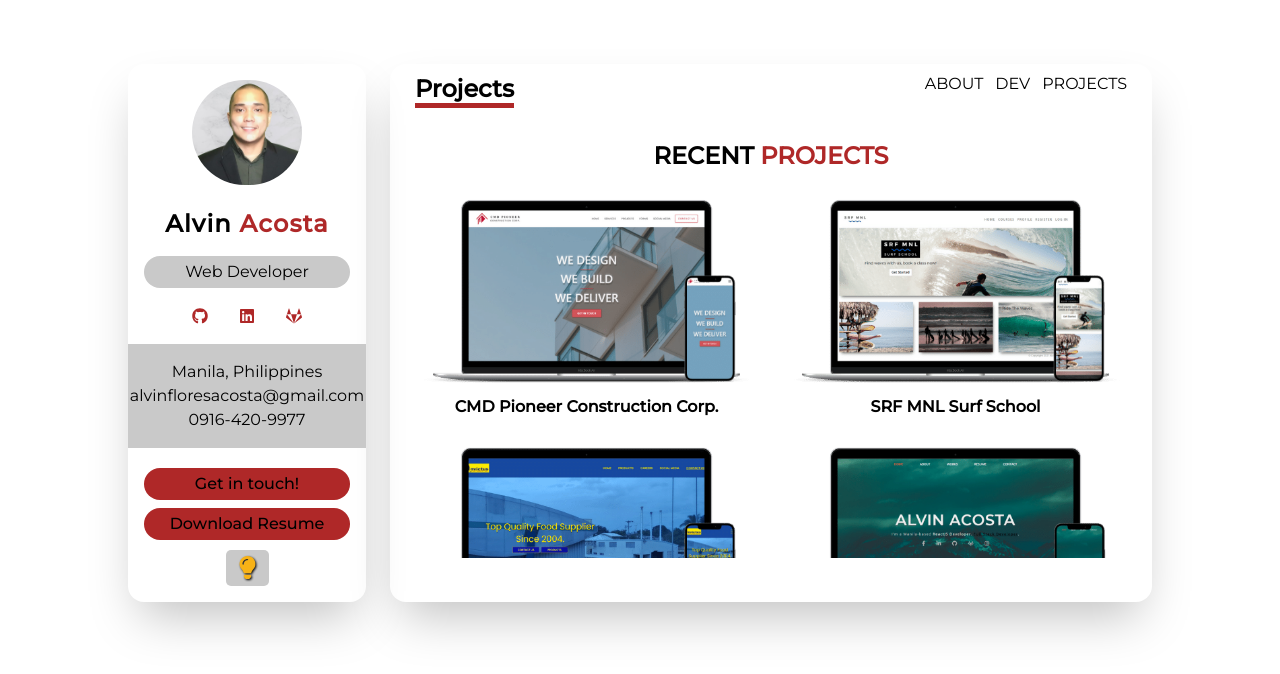
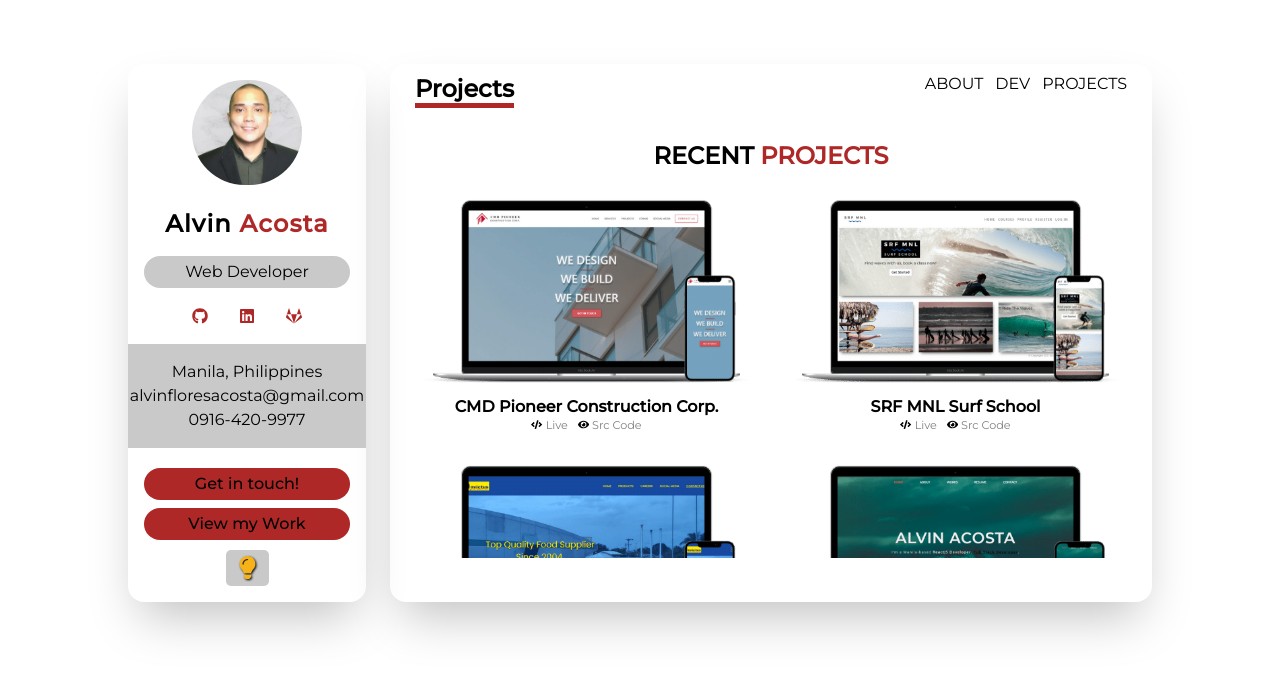
Before and after one commit to Exx-hub/nextjs-portfolio, a Next.js app: page /projects in a window 1280 px wide. Shown: the top 674 px of the page. Built offline with nearby package versions, Linux system fonts and the light colour scheme.

Commit message:
Add view code and view live version of projects

```diff
--- a/components/ProjectCard.js
+++ b/components/ProjectCard.js
@@ -2,7 +2,9 @@
 
 import styles from "../styles/ProjectCard.module.css";
 
-const ProjectCard = ({ image, title }) => {
+import { FaEye, FaCode } from "react-icons/fa";
+
+const ProjectCard = ({ image, title, srcCode, live }) => {
 	return (
 		<div className={styles.projectCard}>
 			<Image
@@ -13,8 +15,16 @@
 				width="300"
 			/>
 			<h4>{title}</h4>
-			{/* view  || 	src code */}
-			{/* modal???  */}
+			<div className={styles.projectButtons}>
+				<a href={live} target="_blank">
+					<FaCode />
+					<span className={styles.projectButtonsSpan}>Live</span>
+				</a>
+				<a href={srcCode} target="_blank">
+					<FaEye />
+					<span className={styles.projectButtonsSpan}>Src Code</span>
+				</a>
+			</div>
 		</div>
 	);
 };
--- a/components/Sidebar.js
+++ b/components/Sidebar.js
@@ -44,7 +44,7 @@
 				</div>
 				<div className="sidebar-buttons">
 					<p className={styles.contact}>Get in touch!</p>
-					<p className={styles.resume}>Download Resume</p>
+					<p className={styles.resume}>View my Work</p>
 					<ThemeChanger />
 				</div>
 			</div>
--- a/data.js
+++ b/data.js
@@ -47,50 +47,74 @@
 	{
 		image: "/projectImages/cmd.png",
 		title: "CMD Pioneer Construction Corp.",
+		live: "https://cmdpioneerccph.netlify.app/",
+		srcCode: "https://github.com/Exx-hub/cmdpioneerph",
 	},
 	{
 		image: "/projectImages/srf.png",
 		title: "SRF MNL Surf School",
+		live: "https://srf-mnl-react.herokuapp.com/",
+		srcCode: "https://github.com/Exx-hub/srf-mnl-react-version",
 	},
 	{
 		image: "/projectImages/invictus.png",
 		title: "Invictus Food Products Corp.",
+		live: "https://invictus-fpc.netlify.app/",
+		srcCode: "https://github.com/Exx-hub/invictusfoodcorp",
 	},
 	{
 		image: "/projectImages/personal.png",
 		title: "Portfolio Website 1.0",
+		live: "https://exx-hub.gitlab.io/capstone-project-1/",
+		srcCode: "https://gitlab.com/Exx-hub/capstone-project-1",
 	},
 	{
 		image: "/projectImages/weather.png",
 		title: "React Weather App",
+		live: "https://weathertwopointo.netlify.app/",
+		srcCode: "https://github.com/Exx-hub/weather2pointOW",
 	},
 	{
-		image: "/projectImages/reduxcart.png",
+		image: "/projectImages/reuxcart.png",
 		title: "Asset Mgt System",
+		live: "https://csp3-client-tan.vercel.app/",
+		srcCode: "https://gitlab.com/Exx-hub/csp3-client",
 	},
 	{
 		image: "/projectImages/reduxcart.png",
 		title: "Redux-Cart E-Commerce",
+		live: "https://reduxecommerce.netlify.app/",
+		srcCode: "https://github.com/Exx-hub/redux-shopping-cart",
 	},
 	{
 		image: "/projectImages/meme.png",
 		title: "React Meme Generator",
+		live: "https://memegeneratorrr.netlify.app/",
+		srcCode: "https://github.com/Exx-hub/memegenerator",
 	},
 	{
 		image: "/projectImages/firebase-gram.png",
 		title: "Firebase-Gram",
+		live: "https://firegrammm.netlify.app/",
+		srcCode: "https://github.com/Exx-hub/firegram",
 	},
 	{
 		image: "/projectImages/news.png",
 		title: "News App NextJs",
+		live: "https://newsapp-nextjs.vercel.app/",
+		srcCode: "https://github.com/Exx-hub/newsapp-nextjs",
 	},
 	{
 		image: "/projectImages/jagi.png",
 		title: "Daily Quote Generator",
+		live: "https://binnieandalline.netlify.app/",
+		srcCode: "https://github.com/Exx-hub/hundred-days-jagiya",
 	},
 	{
 		image: "/projectImages/drum.png",
 		title: "React Drum Machine",
+		live: "https://thea-unicorn-drum-machine.netlify.app/",
+		srcCode: "https://github.com/Exx-hub/react-drum-machine",
 	},
 ];
 
--- a/pages/projects.js
+++ b/pages/projects.js
@@ -12,7 +12,12 @@
 			<div className={styles.projectGrid}>
 				{projects.map((project) => (
 					<div key={project.title} className={styles.projectCardDiv}>
-						<ProjectCard image={project.image} title={project.title} />
+						<ProjectCard
+							image={project.image}
+							title={project.title}
+							srcCode={project.srcCode}
+							live={project.live}
+						/>
 					</div>
 				))}
 			</div>
--- a/styles/ProjectCard.module.css
+++ b/styles/ProjectCard.module.css
@@ -1,5 +1,22 @@
 .projectCard {
 	text-align: center;
+}
+
+.projectButtons {
+	display: flex;
+	justify-content: center;
+}
+.projectButtons a {
+	margin: 2px 5px;
+	cursor: pointer;
+	display: flex;
+	align-items: center;
+	font-size: 0.7rem;
+}
+.projectButtonsSpan {
+	font-size: 0.7rem !important;
+	color: gray !important;
+	margin-left: 3px !important;
 }
 
 /* .enlarged {
```
